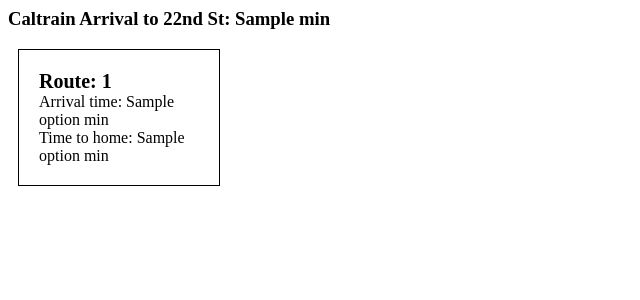
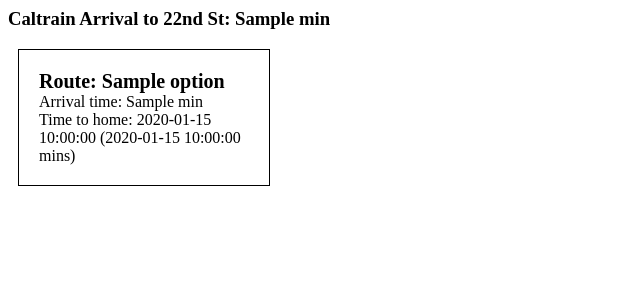
Before and after one commit to carolineorsi/Commute-App, a Flask app: template templates/index.html in a window 1280 px wide. Shown: the top 300 px of the page, without its empty margins (0-640 px from the left). Run offline with Flask 2, Linux system fonts and the light colour scheme; the template is opened without the code that fills it: most values are stand-ins (such as "Sample title", 1, 10 or a date in 2020).

Commit message:
Added actually time for home arrival.

```diff
--- a/templates/index.html
+++ b/templates/index.html
@@ -4,7 +4,7 @@
 
         <style>
             .transit-option {
-                max-width: 200px;
+                max-width: 250px;
                 border: 1px solid;
                 margin: 10px;
             }
@@ -32,9 +32,9 @@
         {% for option in options %}
             <div class='transit-option'>
                 <ul>
-                    <li><span class='route-name'>Route: {{ option[0] }}</span></li>
-                    <li>Arrival time: {{ option[2] }} min</li>
-                    <li>Time to home: {{ option[1] }} min</li>
+                    <li><span class='route-name'>Route: {{ option.name }}</span></li>
+                    <li>Arrival time: {{ option.arrival_in_min }} min</li>
+                    <li>Time to home: {{ option.home_time }} ({{ option.home_time_in_mins }} mins)</li>
                 </ul>
             </div>
         {% endfor %}
--- a/transit.py
+++ b/transit.py
@@ -2,7 +2,7 @@ import requests
 import urllib
 import xml.etree.ElementTree as ET
 from operator import itemgetter
-# import xmltodict
+from datetime import datetime, timedelta
 
 TOKEN = "10f777df-2175-4dfb-9b7a-69aaa066e91a"
 STOPCODE_NB_22ND_ST = '70021'
@@ -47,13 +47,17 @@ class Route():
             selected_arrival = 100
 
         home_time_in_mins = selected_arrival + self.travel_time + self.from_time
-        return self.name, home_time_in_mins, selected_arrival
-        # home_time_in_datetime = datetime.datetime.now() + home_time_in_mins #(or maybe do this elsewhere?)
 
-        # return {
-        #     'home_time': home_time_in_datetime,
-        #     'arrival_time': selected_arrival
-        #     }
+        now = datetime.now()
+        home_time_in_datetime = now + timedelta(minutes=home_time_in_mins)
+
+        # import ipdb
+        # ipdb.set_trace()
+
+        return {'name': self.name,
+                'home_time_in_mins': home_time_in_mins,
+                'arrival_in_min': selected_arrival,
+                'home_time': home_time_in_datetime.strftime('%I:%M')}
 
 
 def initiate_routes():
@@ -101,7 +105,7 @@ def get_times():
         else:
             home_times.append(route.calculate_arrival(station_4th))
 
-    home_times = sorted(home_times, key=itemgetter(1))
+    home_times = sorted(home_times, key=itemgetter('home_time_in_mins'))
 
     return home_times, station_22nd
 
```
